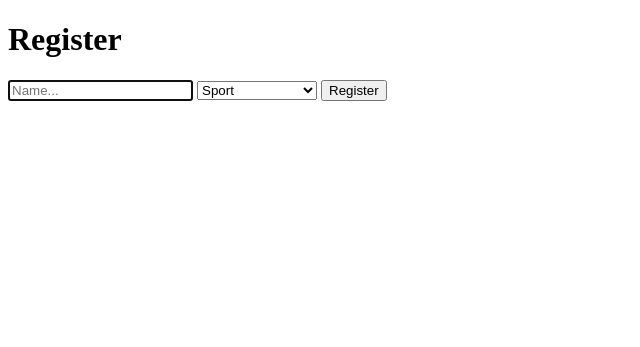
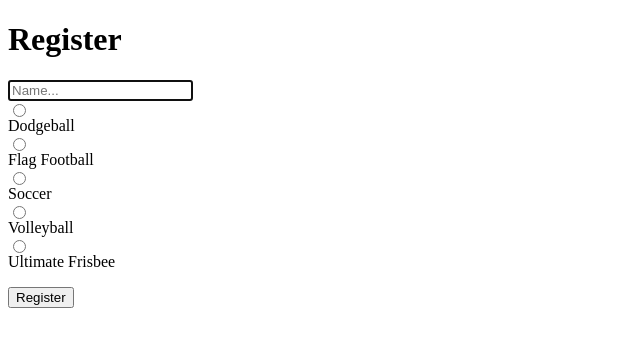
Before and after one commit to cDreyer00/subscription-WebApp, a Flask app: page / in a window 1280 px wide. Shown: the top 347 px of the page, without its empty margins (0-640 px from the left). Run offline with Flask 2, Linux system fonts and the light colour scheme.

Commit message:
sports lists format changed

```diff
--- a/application.py
+++ b/application.py
@@ -11,5 +11,5 @@ def index():
 @app.route('/register', methods=["POST"])
 def register():
     if not request.form.get("name") or request.form.get("sport") not in SPORTS:
-        return render_template("gailure.html")
+        return render_template("failure.html")
     return render_template("success.html")
--- a/templates/failure.html
+++ b/templates/failure.html
@@ -2,6 +2,9 @@
 
 {% block body %}
 
-    Name and sport are necessary
+<h1> Name and sport are necessary</h1>
+<form action="/">
+    <button>Return</button>
+</form>
 
 {% endblock %}
--- a/templates/index.html
+++ b/templates/index.html
@@ -5,13 +5,11 @@
 <h1>Register</h1>
 <form action="/register" method="post">
     <input name="name" type="text" autofocus autocomplete="off" placeholder="Name...">
-    <select name="sport">
-        <option disabled selected>Sport</option>
-        {% for sport in sports %}
-            <option value="{{ sport }}">{{ sport }}</option>
-        {% endfor %}
-    </select>
-    <input type="submit" value="Register">
+    {% for sport in sports %}
+    <input style="display: flex; flex-direction: column;" name="sport" type="radio" value="{{ sport }}"> {{ sport }}
+    {% endfor %}
+
+    <p><input type="submit" value="Register"> </p>
 </form>
 
 {% endblock %}
```
